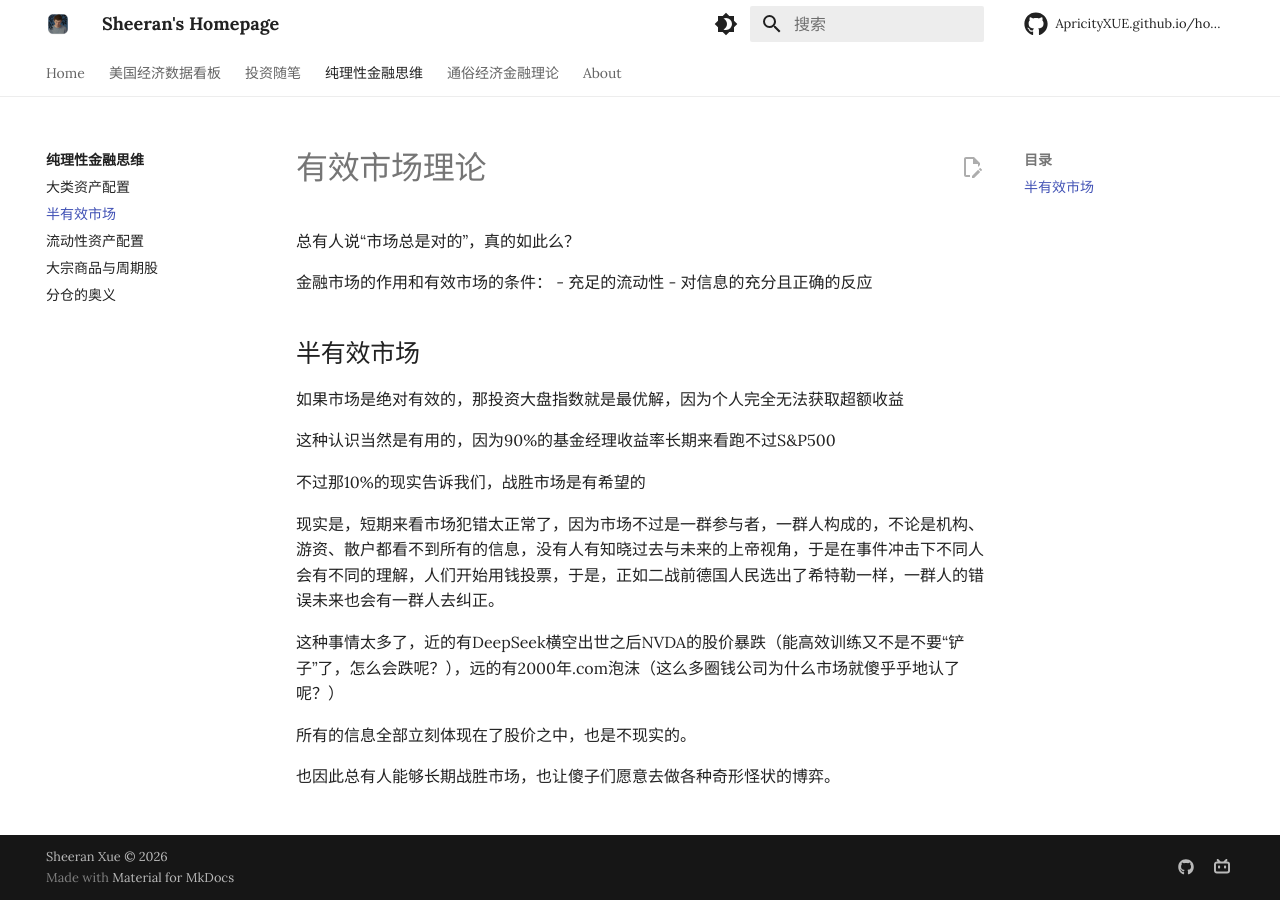
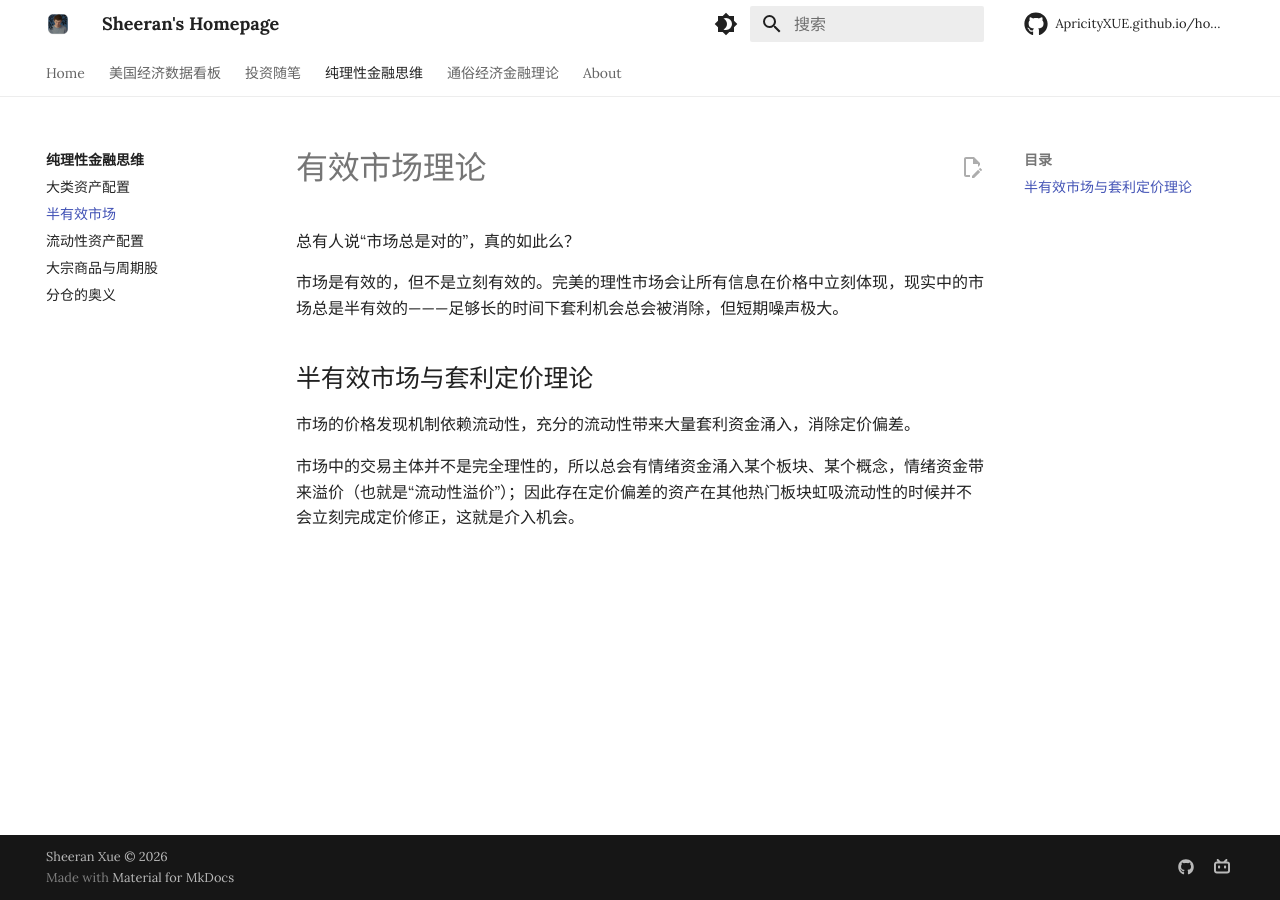
Before and after one commit to ApricityXUE/homepage, an MkDocs documentation site: the page built from docs/纯理性金融思维/半有效市场.md, in a window 1280 px wide. Built offline with MkDocs 1.6.1 and Material for MkDocs 9.7.7, drawn with Linux system fonts in a browser that asks for light colours; some web fonts are replaced; comment, search, counter and statistics services are not loaded.

Commit message:
update diversification

```diff
--- a/docs/纯理性金融思维/半有效市场.md
+++ b/docs/纯理性金融思维/半有效市场.md
@@ -2,24 +2,10 @@
 
 总有人说“市场总是对的”，真的如此么？
 
+市场是有效的，但不是立刻有效的。完美的理性市场会让所有信息在价格中立刻体现，现实中的市场总是半有效的———足够长的时间下套利机会总会被消除，但短期噪声极大。
 
-金融市场的作用和有效市场的条件：
-- 充足的流动性
-- 对信息的充分且正确的反应
+## 半有效市场与套利定价理论
 
-## 半有效市场
+市场的价格发现机制依赖流动性，充分的流动性带来大量套利资金涌入，消除定价偏差。
 
-
-如果市场是绝对有效的，那投资大盘指数就是最优解，因为个人完全无法获取超额收益
-
-这种认识当然是有用的，因为90%的基金经理收益率长期来看跑不过S&P500
-
-不过那10%的现实告诉我们，战胜市场是有希望的
-
-现实是，短期来看市场犯错太正常了，因为市场不过是一群参与者，一群人构成的，不论是机构、游资、散户都看不到所有的信息，没有人有知晓过去与未来的上帝视角，于是在事件冲击下不同人会有不同的理解，人们开始用钱投票，于是，正如二战前德国人民选出了希特勒一样，一群人的错误未来也会有一群人去纠正。
-
-这种事情太多了，近的有DeepSeek横空出世之后NVDA的股价暴跌（能高效训练又不是不要“铲子”了，怎么会跌呢？），远的有2000年.com泡沫（这么多圈钱公司为什么市场就傻乎乎地认了呢？）
-
-所有的信息全部立刻体现在了股价之中，也是不现实的。
-
-也因此总有人能够长期战胜市场，也让傻子们愿意去做各种奇形怪状的博弈。
+市场中的交易主体并不是完全理性的，所以总会有情绪资金涌入某个板块、某个概念，情绪资金带来溢价（也就是“流动性溢价”）；因此存在定价偏差的资产在其他热门板块虹吸流动性的时候并不会立刻完成定价修正，这就是介入机会。
```
Also changed, not shown: docs/纯理性金融思维/分仓的奥义.md (+32 -0 lines).
